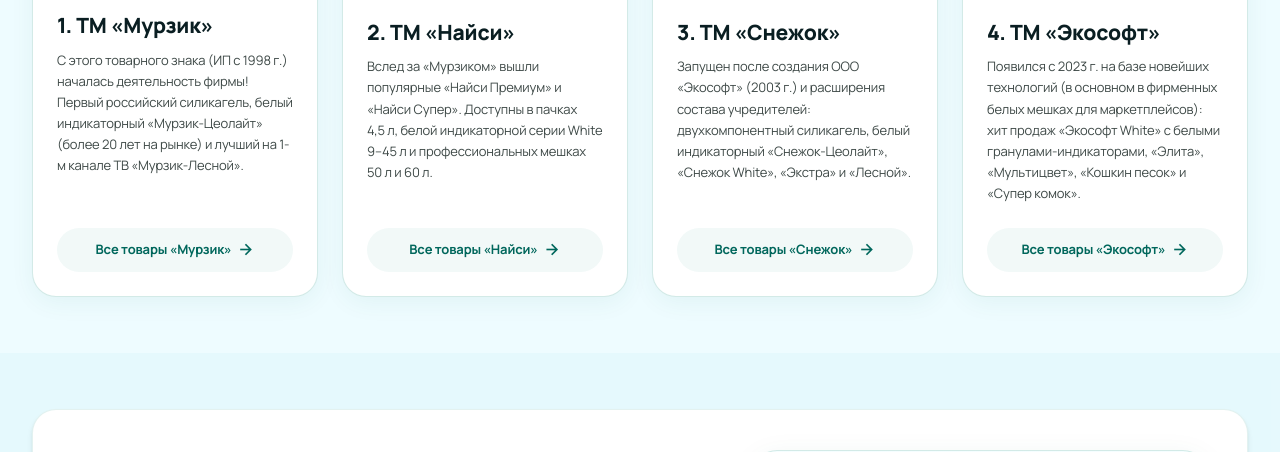
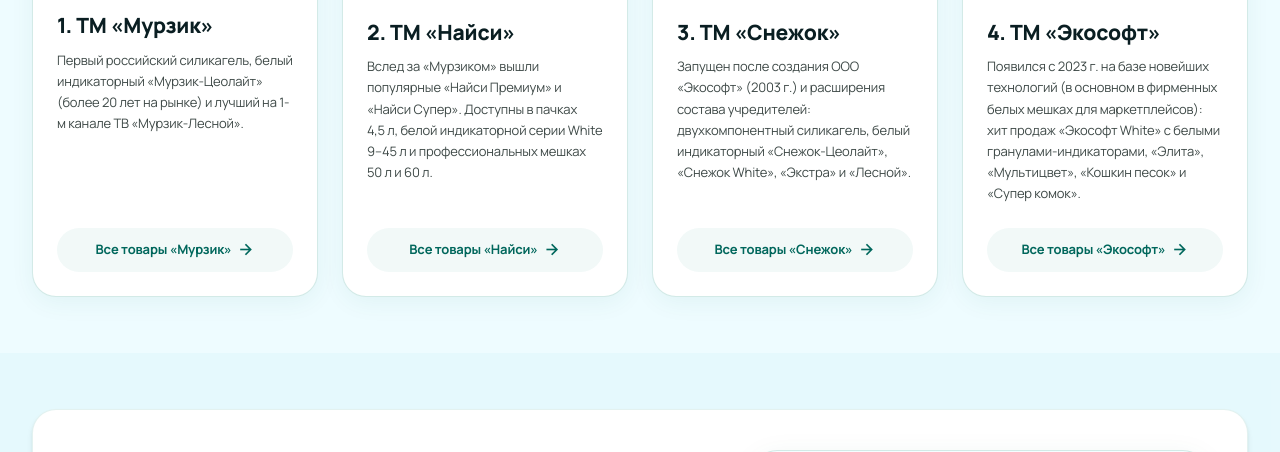
Before and after one commit to md5pass/murzik, a plain HTML site: page index.html in a window 1280 px wide. Shown: the part 1145-1597 px from the top of the page. Drawn offline with nearby package versions, Linux system fonts and the light colour scheme; a web font is replaced by a local one.

Commit message:
Удалено предложение С этого товарного знака (ИП с 1998 г.) началась деятельность фирмы! в карточке Мурзик

```diff
--- a/index.html
+++ b/index.html
@@ -175,7 +175,7 @@
             </div>
             <h3 class="text-[21px] font-extrabold text-on-surface">1. ТМ «Мурзик»</h3>
             <p class="text-[13px] text-on-surface-variant mt-2 leading-relaxed">
-              С этого товарного знака (ИП с 1998 г.) началась деятельность фирмы! Первый российский силикагель, белый индикаторный «Мурзик-Цеолайт» (более 20 лет на рынке) и лучший на 1-м канале ТВ «Мурзик-Лесной».
+              Первый российский силикагель, белый индикаторный «Мурзик-Цеолайт» (более 20 лет на рынке) и лучший на 1-м канале ТВ «Мурзик-Лесной».
             </p>
           </div>
           <a href="catalog.html?brand=Мурзик" class="mt-6 w-full py-3 rounded-full bg-mint-surface group-hover:bg-primary group-hover:text-pure-white text-primary font-bold text-[13px] transition-all flex items-center justify-center gap-1.5 shadow-xs">
```
